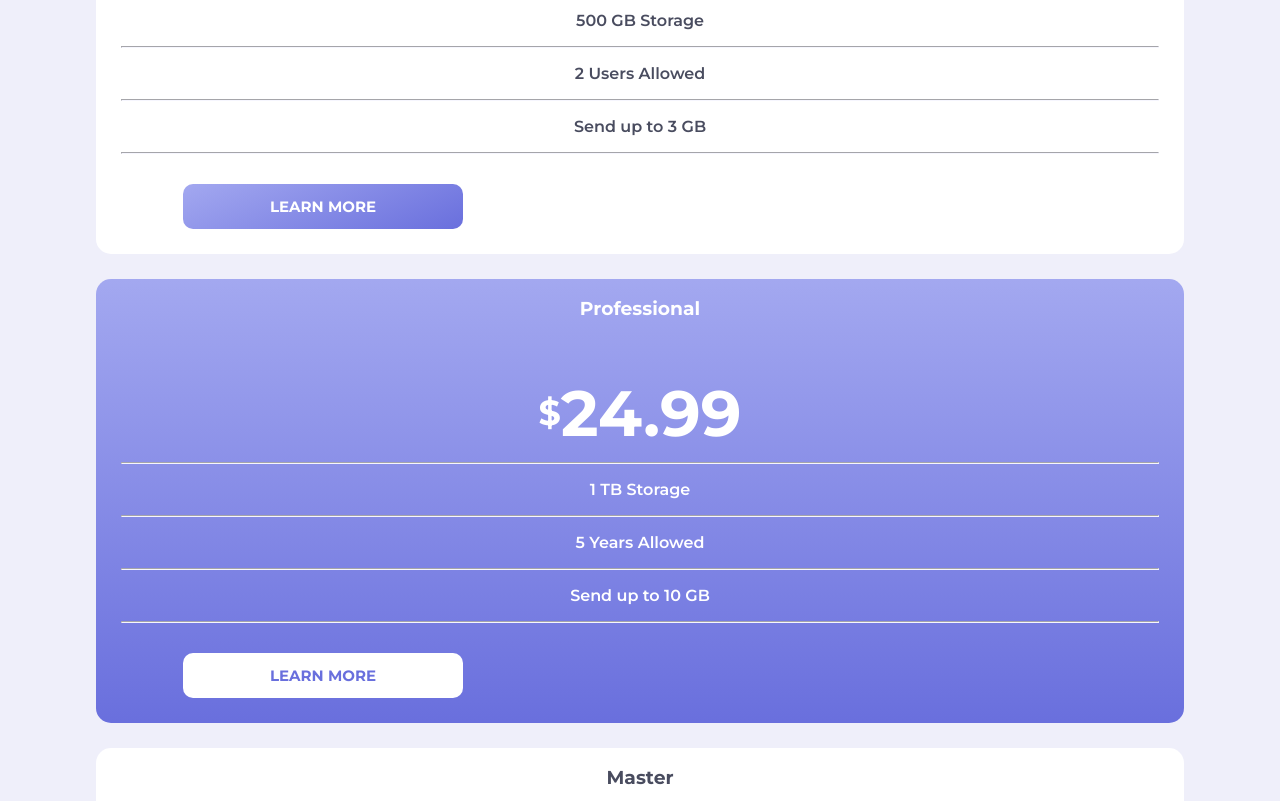
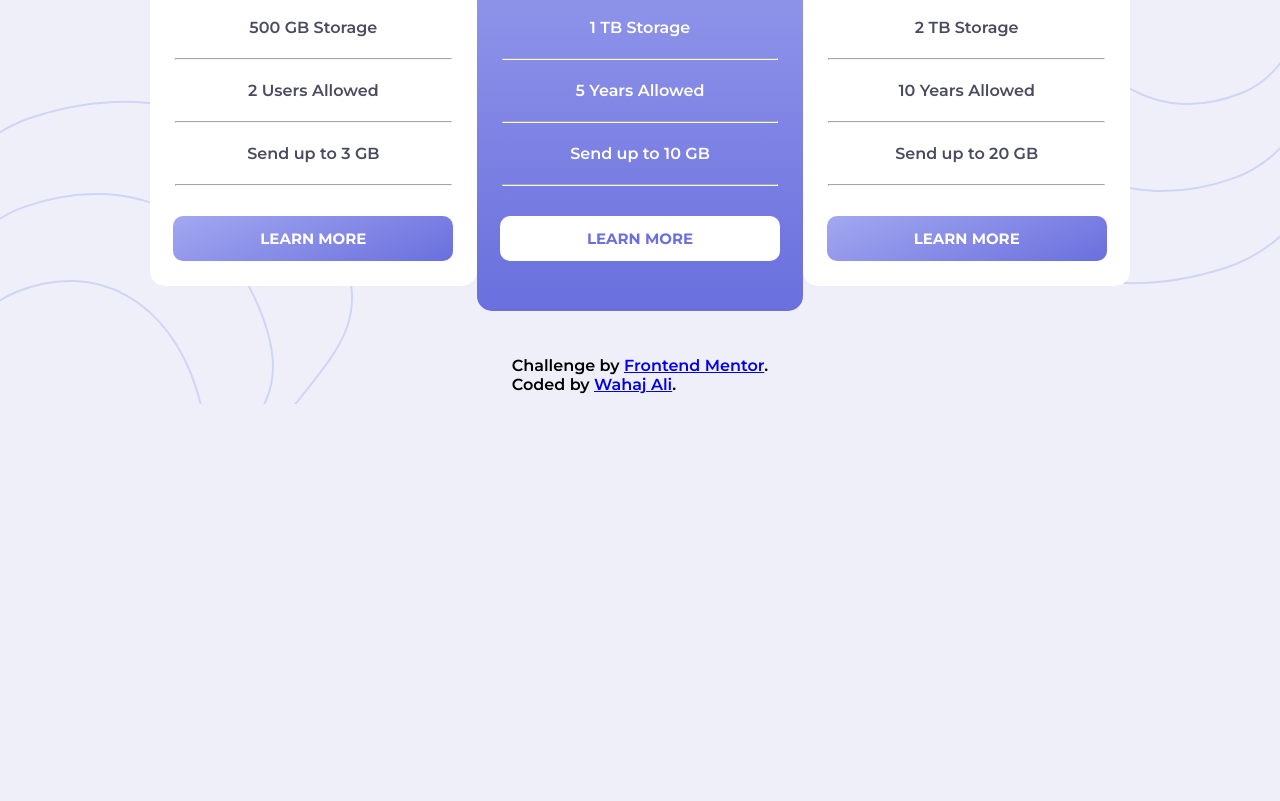
Before and after one commit to Wahaj-Ali/pricing-components-coding-challenge, a plain HTML site: page index.html in a window 1280 px wide. Shown: the part 373-1174 px from the top of the page. After the commit the page ends 800 px from the top, so only its background shows below. Drawn offline with Linux system fonts and the light colour scheme.

Commit message:
Style the desktop version of the page.

```diff
--- a/index.html
+++ b/index.html
@@ -65,7 +65,7 @@
 
   <footer class="attribution">
     Challenge by <a href="https://www.frontendmentor.io?ref=challenge" target="_blank">Frontend Mentor</a>.
-    Coded by <a href="https://github.com/Wahaj-Ali" target="_blank">Wahaj Ali</a>.
+   <p>Coded by <a href="https://github.com/Wahaj-Ali" target="_blank">Wahaj Ali</a>.</p>
   </footer>
 </body>
 
--- a/styles.css
+++ b/styles.css
@@ -107,6 +107,8 @@ input:checked+.slider:before {
   width: 85%;
   border-radius: 15px;
   margin: 0 0 25px 0;
+  display: flex;
+  flex-direction: column;
 }
 
 .container:nth-child(odd) {
@@ -137,6 +139,7 @@ input:checked+.slider:before {
 .container h2 {
   font-size: 4rem;
   margin-bottom: 10px;
+  margin-top: 2px;
 }
 
 .container h2 span {
@@ -146,8 +149,6 @@ input:checked+.slider:before {
 
 .container button {
   width: 280px;
-  position: relative;
-  left: 8%;
   margin: 25px 0;
   height: 45px;
   border-radius: 10px;
@@ -156,6 +157,7 @@ input:checked+.slider:before {
   color: var(--secondary);
   background-color: #fff;
   font-weight: 700;
+  align-self: center;
 }
 
 .solid {
@@ -167,3 +169,29 @@ footer {
   align-self: center;
   padding: 10px;
 }
+
+footer p {
+  margin: 0;
+}
+
+@media only screen and (min-width: 768px) {
+  body {
+    background-image: url(./images/bg-top.svg), url(./images/bg-bottom.svg);
+    background-position: right top, left bottom;
+  }
+
+  .packages {
+    flex-direction: row;
+    margin: 70px 150px;
+    margin-bottom: 10px;
+    margin-top: 5px;
+  }
+
+  .container:nth-child(even) {
+    padding: 25px 0;
+  }
+
+  .container:nth-child(even) button {
+    justify-content: center;
+  }
+}
```
